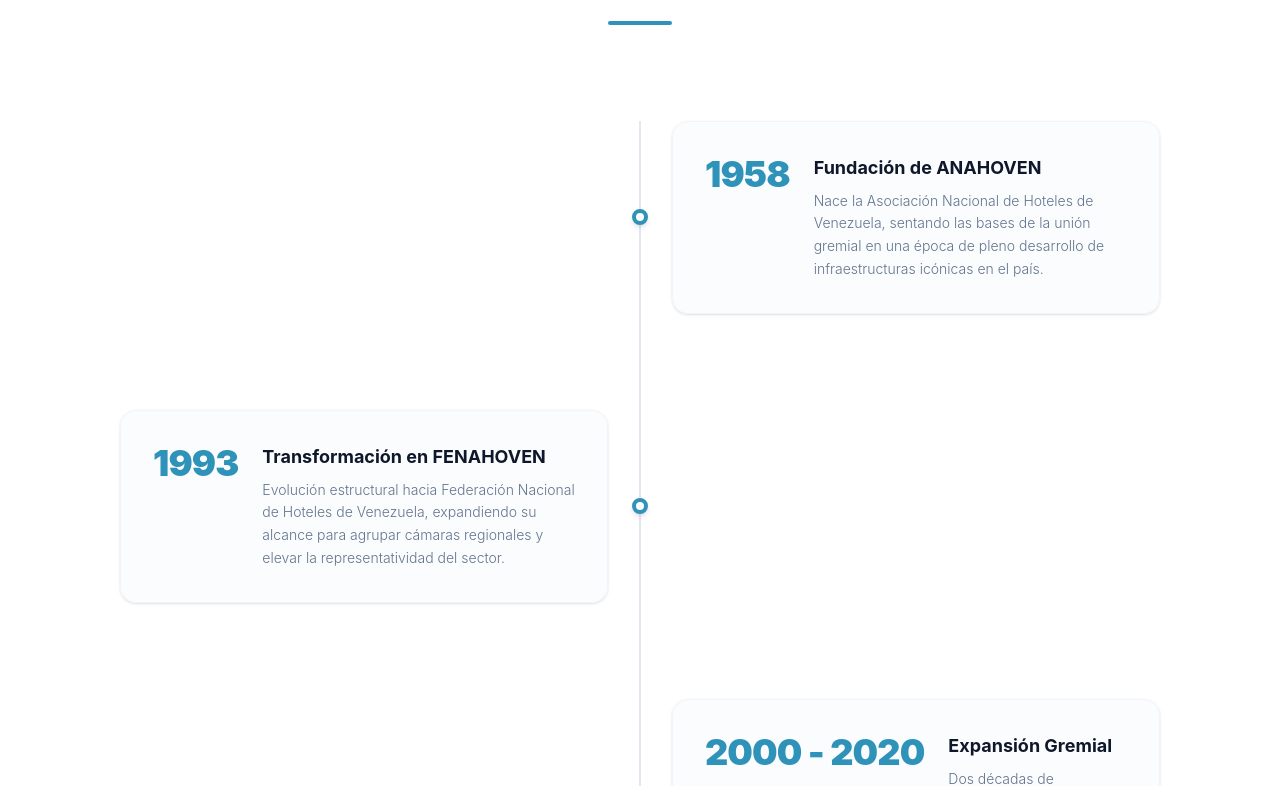
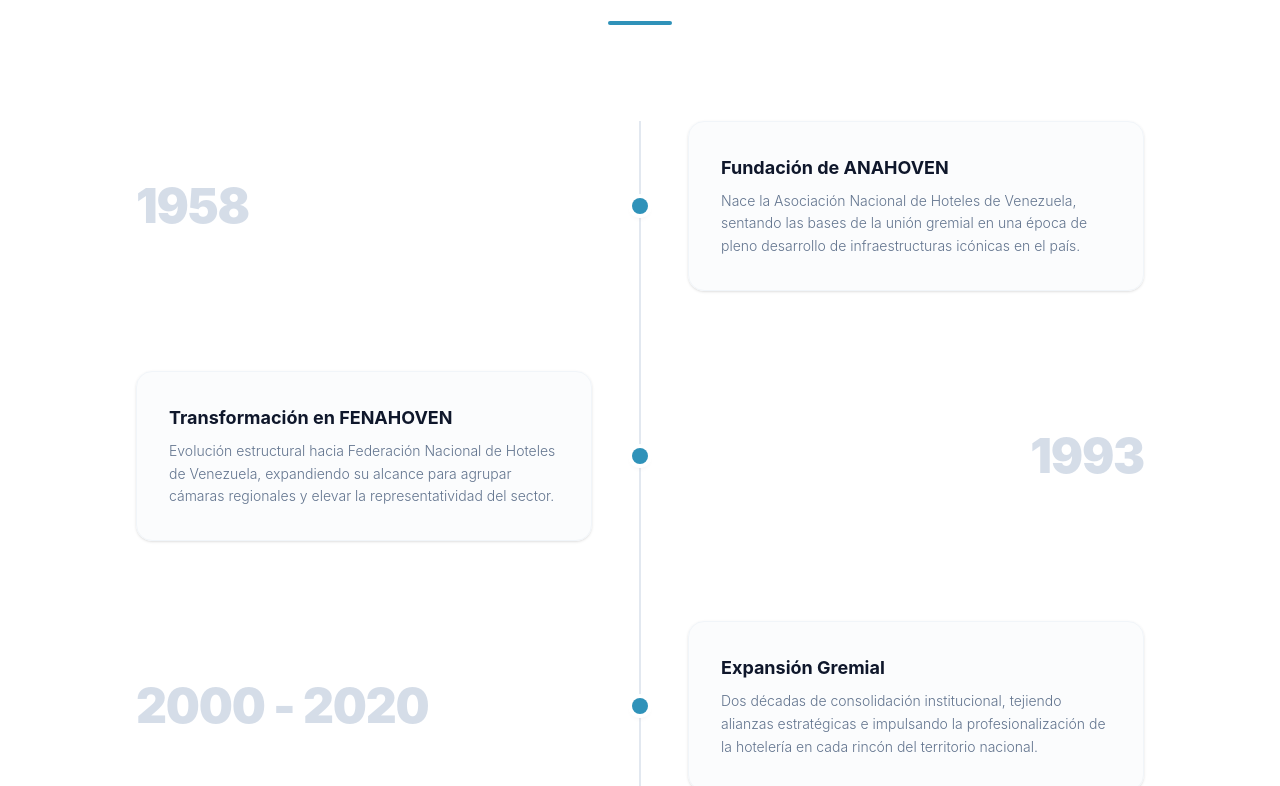
Before and after one commit to shirleybernaez-hub/fenahoven, a React (Vite) app: page /web in a window 1280 px wide. Shown: the part 1054-1840 px from the top of the page. Built offline with nearby package versions, Linux system fonts and the light colour scheme; the HTML template or start-up script is replaced by a standard one.

Commit message:
Timeline premium: Fechas externas a la caja contenedora y círculos con fondo sólido filled

```diff
--- a/src/Web.jsx
+++ b/src/Web.jsx
@@ -167,7 +167,7 @@
         </div>
       </section>
 
-      {/* 4. SECCIÓN INFOGRAFÍA: TIMELINE INTERACTIVO CON LÍNEA CENTRAL ALTERNADA */}
+      {/* 4. SECCIÓN INFOGRAFÍA: TIMELINE PREMIUM (FECHAS EXTERNAS Y CIRCULOS FILLED) */}
       <section className="py-28 bg-[#FFFFFF] border-b border-slate-100 overflow-hidden">
         <div className="max-w-6xl mx-auto px-6">
 
@@ -178,54 +178,54 @@
             <div className="w-16 h-1 bg-[#2F92B9] mx-auto mt-4 rounded-full" />
           </div>
 
-          {/* Contenedor del Timeline con la línea en el centro real */}
+          {/* Contenedor principal con el eje central */}
           <div className="relative">
 
-            {/* La Línea Central (Solo se ve desde tablets en adelante, en móvil se esconde para mejor lectura) */}
+            {/* Línea Central Perfecta */}
             <div className="hidden md:block absolute left-1/2 transform -translate-x-1/2 w-0.5 h-full bg-slate-200 z-0" />
 
-            <div className="space-y-16 md:space-y-24 relative z-10">
+            <div className="space-y-16 md:space-y-20 relative z-10">
               {timelineEvents.map((event, index) => {
-                // Determinar si el elemento va a la izquierda (índices pares: 0, 2, 4) o derecha (impares)
                 const isLeft = index % 2 === 0;
 
                 return (
                   <div
                     key={index}
-                    className={`flex flex-col md:flex-row items-center w-full ${
+                    className={`flex flex-col md:flex-row items-center w-full relative ${
                       isLeft ? 'md:flex-row-reverse' : ''
                     }`}
                   >
-                    {/* 1. LADO DEL CONTENIDO (Se acomoda automáticamente a izquierda o derecha) */}
-                    <div className="w-full md:w-1/2 flex justify-center md:justify-start px-0 md:px-8">
-                      <div className={`w-full max-w-xl bg-slate-50/60 hover:bg-white rounded-2xl p-8 border border-slate-100 hover:border-slate-200 shadow-sm hover:shadow-xl transition-all duration-300 flex flex-col sm:flex-row items-start gap-4 sm:gap-6 group ${
-                        isLeft ? 'md:text-left' : ''
-                      }`}>
+                    {/* LADO DE LA CAJA INFORMATIVA */}
+                    <div className="w-full md:w-1/2 flex justify-center px-0 md:px-12 z-10">
+                      <div className="w-full max-w-lg bg-slate-50/60 hover:bg-white rounded-2xl p-6 md:p-8 border border-slate-100 hover:border-slate-200 shadow-sm hover:shadow-xl transition-all duration-300 group">
 
-                        {/* Año de Gran Impacto */}
-                        <div className="text-3xl md:text-4xl font-black text-[#2F92B9] tracking-tight shrink-0">
+                        {/* Año visible en móvil justo arriba del título */}
+                        <div className="block md:hidden text-2xl font-black text-[#2F92B9] mb-1">
                           {event.year}
                         </div>
 
-                        {/* Detalle */}
-                        <div className="space-y-2">
-                          <h3 className="text-lg font-bold text-slate-900 group-hover:text-[#2F92B9] transition-colors">
-                            {event.title}
-                          </h3>
-                          <p className="text-sm text-slate-500 font-light leading-relaxed">
-                            {event.description}
-                          </p>
-                        </div>
+                        <h3 className="text-lg font-bold text-slate-900 group-hover:text-[#2F92B9] transition-colors mb-2">
+                          {event.title}
+                        </h3>
+                        <p className="text-sm text-slate-500 font-light leading-relaxed">
+                          {event.description}
+                        </p>
                       </div>
                     </div>
 
-                    {/* 2. EL NODO / BURBUJA CENTRAL (Punto de anclaje flotante sobre la línea del medio) */}
-                    <div className="hidden md:flex absolute left-1/2 transform -translate-x-1/2 items-center justify-center">
-                      <div className="w-4 h-4 rounded-full bg-white border-4 border-[#2F92B9] shadow-md z-20 group-hover:scale-120 transition-transform" />
+                    {/* NODO CENTRAL RELLENO (CIRCULO FILLED) */}
+                    <div className="hidden md:flex absolute left-1/2 transform -translate-x-1/2 items-center justify-center z-20">
+                      <div className="w-4 h-4 rounded-full bg-[#2F92B9] shadow-md ring-4 ring-white" />
                     </div>
 
-                    {/* 3. LADO VACÍO EQUILIBRADOR (Para mantener las proporciones simétricas del 50% de la pantalla) */}
-                    <div className="hidden md:block w-1/2" />
+                    {/* LADO EXTERIOR: EL AÑO FLOTANDO AL OTRO LADO DE LA LÍNEA (Escritorio) */}
+                    <div className={`hidden md:flex w-1/2 px-12 items-center ${
+                      isLeft ? 'justify-start' : 'justify-end'
+                    }`}>
+                      <div className="text-4xl lg:text-5xl font-black text-slate-300/80 hover:text-[#2F92B9] transition-colors duration-300 cursor-default select-none tracking-tight">
+                        {event.year}
+                      </div>
+                    </div>
 
                   </div>
                 );
@@ -321,7 +321,7 @@
                   <h4 className="text-xs uppercase tracking-wider font-bold text-slate-800 mb-1">Estados Monitoreados</h4>
                   <p className="text-xs text-slate-400 font-light mb-3">Inteligencia turística de cobertura absoluta.</p>
                 </div>
-                <span className="text-[9px] font-mono tracking-wider text-slate-300 uppercase block">Fuente: División de Estadística FENAHOVEN</span>
+                <span className="text-[9px] font-mono tracking-wider text-slate-300 uppercase block">Fuente: Division de Estadística FENAHOVEN</span>
               </div>
 
               <div className="flex flex-col justify-between">
```
